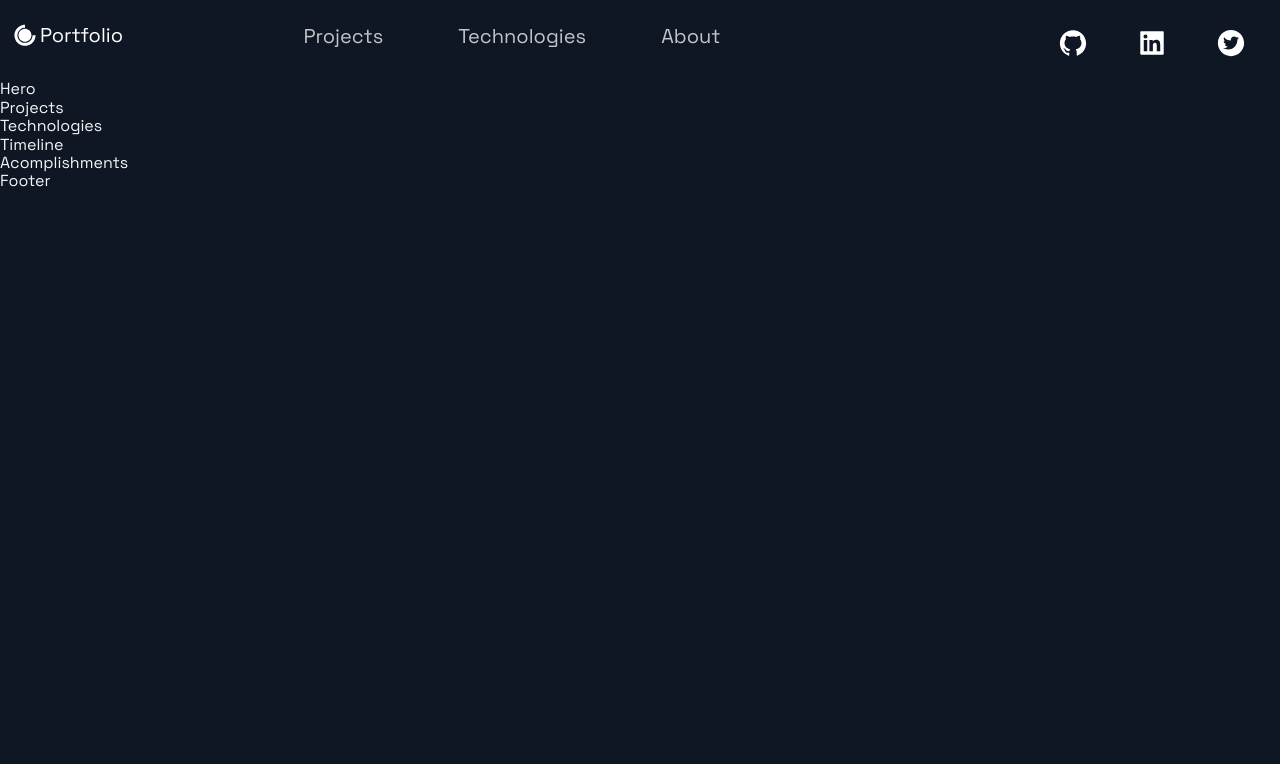
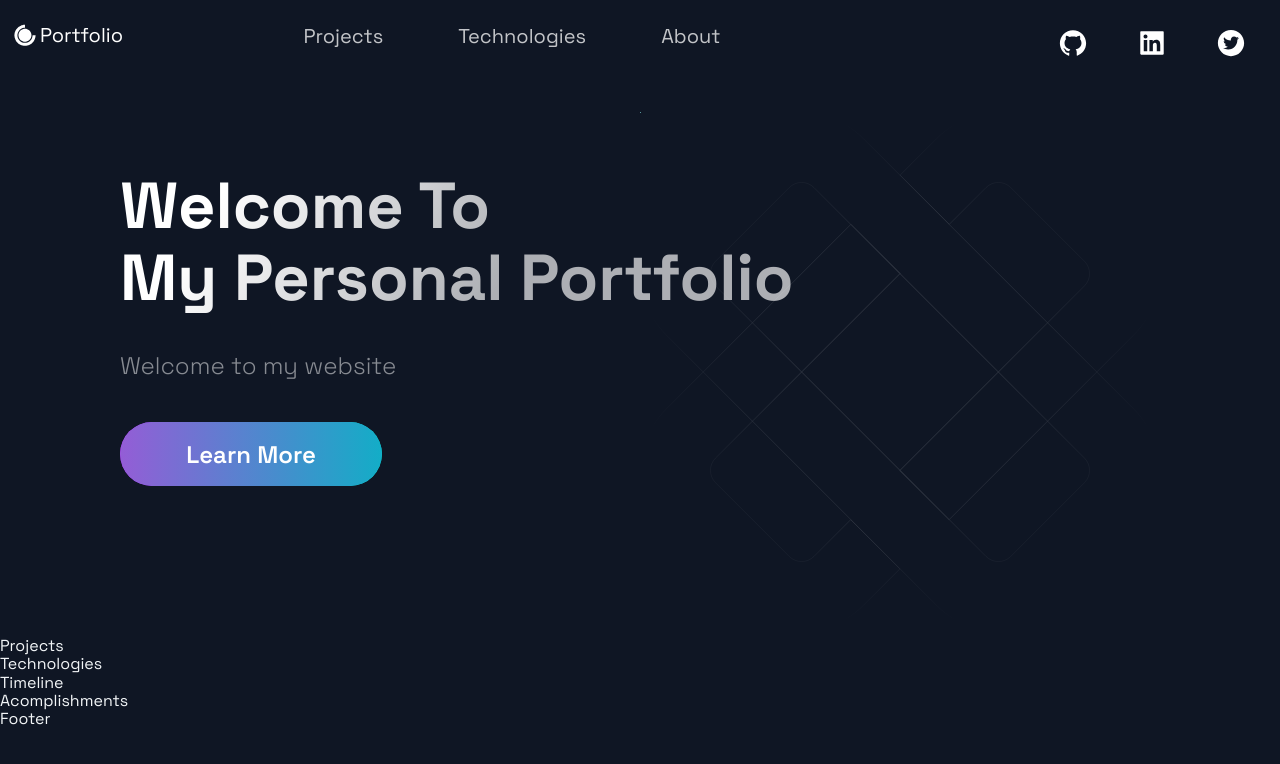
Before and after one commit to mo-codes1/Personal-Website-React, a Next.js app: page / in a window 1280 px wide. Shown: the top 764 px of the page. Built offline with nearby package versions, Linux system fonts and the light colour scheme.

Commit message:
welcome section completed

```diff
--- a/src/components/Hero/Hero.js
+++ b/src/components/Hero/Hero.js
@@ -5,9 +5,20 @@ import Button from '../../styles/GlobalComponents/Button';
 import { LeftSection } from './HeroStyles';
 
 const Hero = (props) => (
-  <div>
-    Hero
-  </div>
+  <Section row nopadding>
+    <LeftSection>
+      <SectionTitle main center>
+        Welcome To <br />
+        My Personal Portfolio
+      </SectionTitle>
+      <SectionText>
+        Welcome to my website
+      </SectionText>
+      <Button onClick={() => window.location = 'https://www.google.com'}>
+        Learn More
+      </Button>
+    </LeftSection>
+  </Section>
 );
 
 export default Hero;
--- a/src/pages/index.js
+++ b/src/pages/index.js
@@ -10,10 +10,10 @@ import { Section } from '../styles/GlobalComponents';
 const Home = () => {
   return (
     <Layout>
-      {/* <Section grid> */}
+        <Section grid>
         <Hero />
-        {/* <BgAnimation /> */}
-      {/* </Section> */}
+        <BgAnimation />
+      </Section>
       <Projects />
       <Technologies />
       <Timeline />
```
